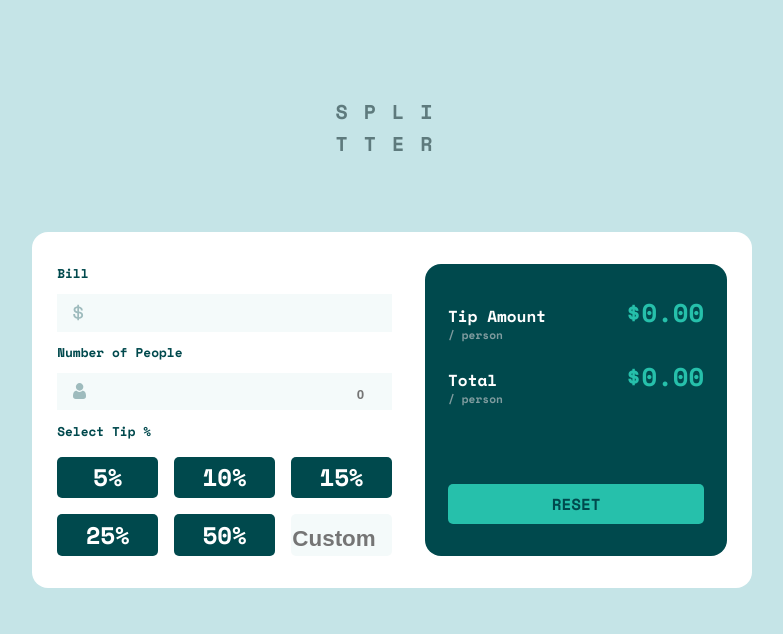
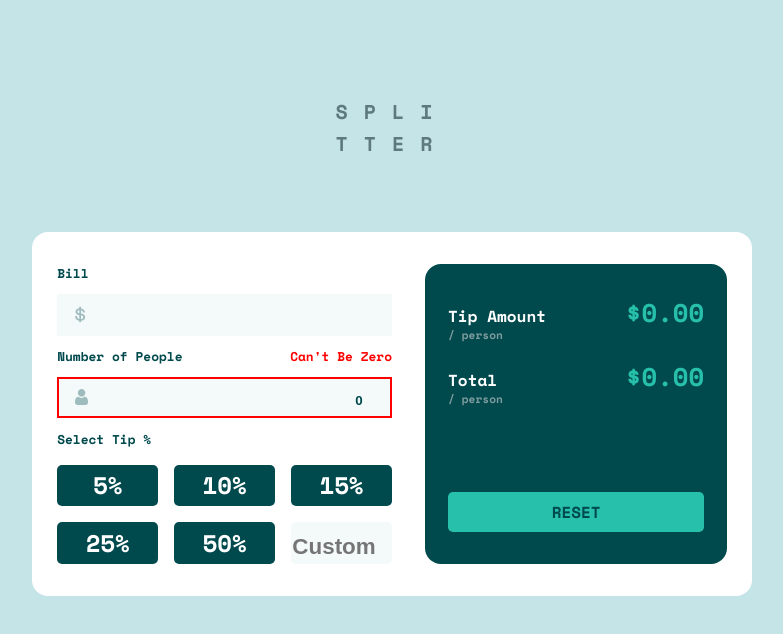
Before and after one commit to KenSparks-Dev/tip-calculator, a website built with Parcel: page index.html in a window 1280 px wide. Both pictures are taken after a click on the button "5%". Shown: the whole page, without its empty margins (248-1031 px from the left). Built offline with nearby package versions, Linux system fonts and the light colour scheme.

Commit message:
final update

```diff
--- a/index.html
+++ b/index.html
@@ -22,15 +22,17 @@
         <div class="tip-calculator__processing">
           <form class="tip-calculator__bill">
             <label for="price" class="tip-calculator__label">Bill</label>
-            <div class="tip-calculator__input-container">
+            <div id="error"></div>
+            <div class="tip-calculator__input-container" id="price-container">
               <img src="./images/icon-dollar.svg">
-              <input type="number" id="price" class="tip-calculator__input">
+              <input type="number" id="bill" class="tip-calculator__input">
             </div>
 
-            <label class="tip-calculator__label" for="price">Number of People</label>
-            <div class="tip-calculator__input-container">
+            <label class="tip-calculator__label tip-calculator__label-split" for="split">Number of People <span
+                class="tip-calculator__label--error" id="error-message">Can't Be Zero</span></label>
+            <div class="tip-calculator__input-container" id="split-container">
               <img src="./images/icon-person.svg">
-              <input type="number" id="split" class="tip-calculator__input" placeholder="0">
+              <input type="number" id="split" class="tip-calculator__input" placeholder="0" value='0' ;>
             </div>
           </form>
           <p class="section-title">Select Tip %</p>
--- a/index.js
+++ b/index.js
@@ -1,4 +1,4 @@
-let bill = document.getElementById('price');
+let bill = document.getElementById('bill');
 let tip = document.getElementById('tip');
 let split = document.getElementById('split');
 let tipFive = document.querySelector('#tip-five');
@@ -9,10 +9,11 @@ let tipFifty = document.querySelector('#tip-fifty');
 let custom = document.querySelector('#custom');
 let total = document.querySelector('#total');
 let tipBtns = document.querySelectorAll('.tip-btn');
-
-
-function tips(){
-	tipBtns.forEach(btn => {
+let splitContainer = document.getElementById('split-container');
+let billContainer = document.getElementById('bill-container');
+let errorMessage = document.getElementById('error-message')
+function tips() {
+	tipBtns.forEach((btn) => {
 		btn.addEventListener('click', () => {
 			let preTip = parseInt(bill.value);
 			let tipSum = preTip * btn.value;
@@ -22,23 +23,31 @@ function tips(){
 				style: 'currency',
 				currency: 'USD'
 			});
-
+			//Tip Total
 			if (isNaN(splitTotal)) {
 				tip.innerHTML = '$0.00';
 			} else {
 				tip.innerHTML = formatter.format(tipSum);
 			}
-
+			//Split total
 			if (isNaN(preTip)) {
 				total.innerHTML = '$0.00';
 			} else {
 				total.innerHTML = formatter.format(splitTotal);
 			}
-			// btn.classList.toggle('btn-selected')
-		})
-	})
+			//Split Error Handling
+			if (split.value <= 0) {
+				splitContainer.style.border = '2px red solid';
+				total.innerHTML = '$0.00';
+				errorMessage.style.display="block";
+			} else {
+				splitContainer.style.border = '2px transparent solid';
+				errorMessage.style.display="none";
+			}
+		});
+	});
 }
-tips()
+tips();
 
 custom.addEventListener('change', () => {
 	let preTip = parseInt(bill.value);
--- a/styles/colors.scss
+++ b/styles/colors.scss
@@ -4,4 +4,4 @@ $dark-grayish-cyan: hsl(186, 14%, 43%);
 $grayish-cyan: hsl(184, 14%, 56%);
 $light-grayish-cyan: hsl(185, 41%, 84%);
 $very-light-grayish-cyan: hsl(189, 41%, 97%);
-$white: hsl(0, 0%, 100%)
+$white: hsl(0, 0%, 100%);
--- a/styles/style.scss
+++ b/styles/style.scss
@@ -35,6 +35,7 @@
 		background-color: $very-light-grayish-cyan;
 		padding-left: 1rem;
 		margin: .7rem 0;
+		border: transparent 2px solid;
 	}
 	&__input {
 		background-color: transparent;
@@ -51,6 +52,14 @@
 		font-size: 1.4rem;
 		text-align: center;
 		padding: 0;
+	}
+	&__label-split {
+		display: flex;
+		justify-content: space-between;
+	}
+	&__label--error {
+		color: red;
+		display: none;
 	}
 	&__btns {
 		display: grid;
```
Also changed, not shown: dist/index.html, 4 other files.
